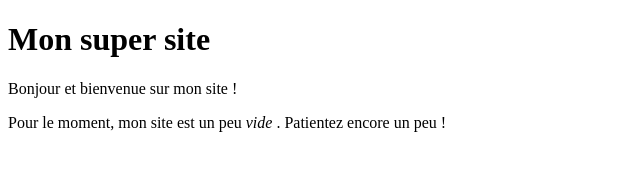
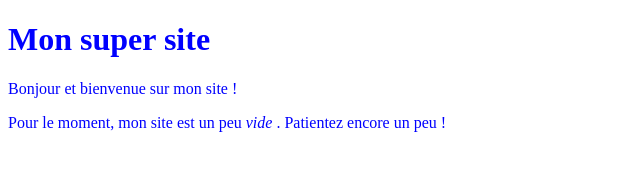
Before and after one commit to Matthieu-98/stage-mat, a plain HTML site: page test-style-css.html in a window 1280 px wide. Shown: the whole page, without its empty margins (0-640 px from the left). Drawn offline with Linux system fonts and the light colour scheme.

Commit message:
HTML/CSS

```diff
--- a/test-style-css.html
+++ b/test-style-css.html
@@ -2,7 +2,7 @@
 <html>
 	<head>
 		<meta charset = "utf-8" />
-		<link rel = "stylesheet" href = "style.css" />
+		<link rel = "stylesheet" href = "test-style-css.css" />
 		<title> Premiers tests du CSS </title>
 	</head>
 
```
Also changed, not shown: test2.html (+1 -0 lines).
